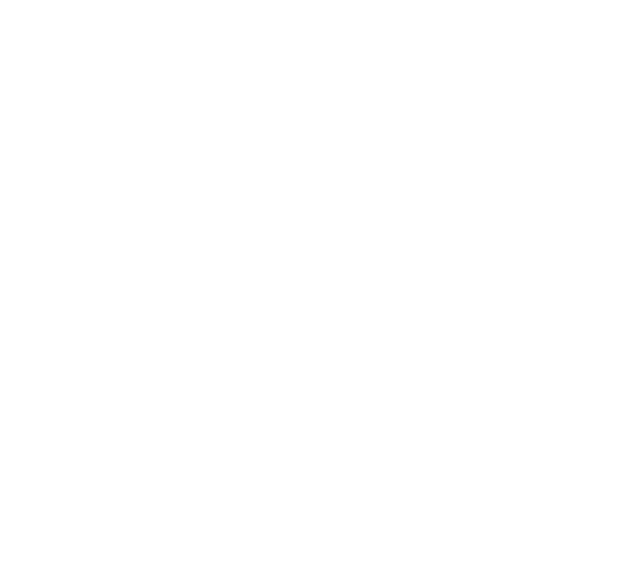
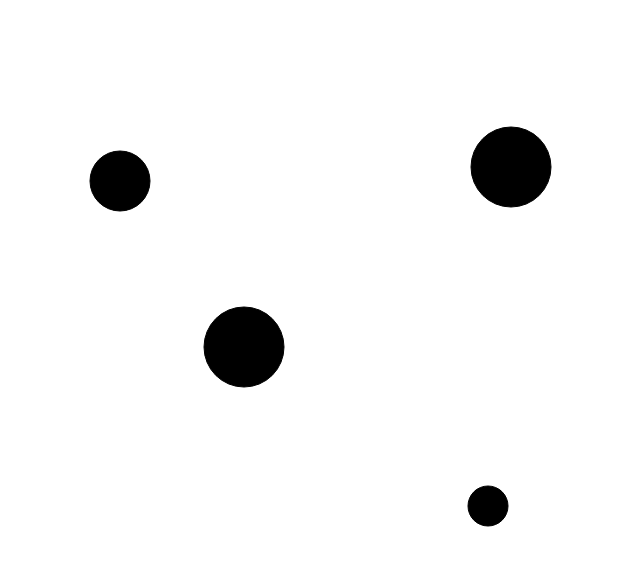
Before and after one commit to rzvme/depression, a plain HTML site: page index.html in a window 1280 px wide. Shown: the whole page, without its empty margins (65-705 px from the left). Drawn offline with Linux system fonts and the light colour scheme.

Commit message:
Update index.html

```diff
--- a/index.html
+++ b/index.html
@@ -1,5 +1,121 @@
 <canvas></canvas>
-<script src="index.js"></script>
+<script>
+    //constants and skaffolding
+const canvas = document.querySelector('canvas')
+const c = canvas.getContext('2d')
+const diameter = 10
+const maxChildren = 4
+const tolerance = 15
+var rounds = 0
+
+canvas.width = document.body.clientWidth;
+canvas.height = document.body.clientHeight;
+
+
+var BreakException = {};
+
+//canvas resets
+function resetCanvas() {
+    c.fillStyle = 'white'
+    c.fillRect(0, 0, canvas.width, canvas.height)
+}
+
+resetCanvas()
+
+function getRandomInt(max) {
+    return Math.floor(Math.random() * max);
+}
+
+//main class and logic
+class Tumor {
+    constructor(position) {
+        this.position = position
+        this.maturity = 1
+        this.children = 0
+    }
+
+    draw() {
+        //c.strokeStyle = 'red'
+        c.fillStyle = 'black'
+        c.beginPath()
+        c.arc(this.position.x, this.position.y, diameter * this.maturity, 0, 2 * Math.PI)
+        c.fill()
+        c.closePath()
+        c.stroke()
+    }
+
+    grow(tumors) {
+        if (this.maturity < 8)
+            this.maturity = this.maturity + 1
+        if (this.maturity == 8 && this.children < 4) {
+            var angle = Math.random() * Math.PI * 2
+            var addx = Math.cos(angle) * diameter * this.maturity
+            var addy = Math.sin(angle) * diameter * this.maturity
+            this.children = this.children + 1
+            tumors.push(new Tumor({
+                x: this.position.x + addx,
+                y: this.position.y + addy
+            }))
+        }
+    }
+}
+
+
+var tumors = new Array()
+
+function generateNewTumor() {
+    tumors.push(new Tumor({
+        x: getRandomInt(0.75 * canvas.width),
+        y: getRandomInt(0.75 * canvas.height)
+    }))
+}
+generateNewTumor()
+
+tumors[0].draw()
+
+setTimeout(tick, 1700)
+
+function tick() {
+    //c.fillRect(0, 0, canvas.width, canvas.height);
+    resetCanvas()
+    generateNewTumor()
+    tumors.forEach(element => {
+        element.grow(tumors)
+        element.draw()
+    });
+    rounds = rounds + 1
+    var newTimeout = 1700 - 35 * rounds
+    if (newTimeout < 700)
+        newTimeout = 700
+    setTimeout(tick, newTimeout);
+}
+
+function kill(event) {
+    console.log(event.clientX)
+    console.log(event.clientY)
+    tumors.forEach(element => {
+        try {
+            if (element.position.x - tolerance < event.clientX && event.clientX < element.position.x + tolerance &&
+                element.position.y - tolerance < event.clientY && event.clientY < element.position.y + tolerance
+            ) {
+                console.log(tumors)
+                var index = tumors.indexOf(element)
+                tumors = tumors.filter(function (item) { return item !== element })
+                console.log(tumors)
+                throw BreakException
+            }
+        }
+        catch (e) {
+            if (e !== BreakException) throw e
+        }
+    });
+}
+
+canvas.addEventListener("click", kill);
+
+
+
+</script>
 <style>
     body{
         margin: 0px
```
